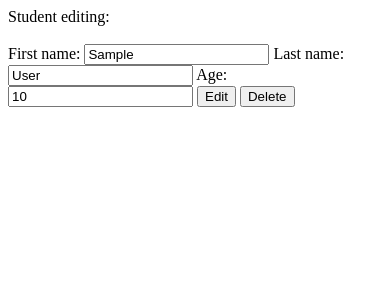
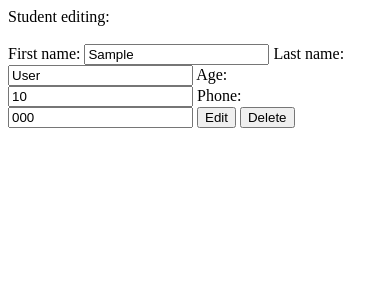
Before and after one commit to v-buyukli/python_pro_task7, a Django app: page /students/1/ in a window 390 px wide. Shown: the top 300 px of the page. Run offline with Django 4.2, Linux system fonts and the light colour scheme; tables that the repository leaves empty hold one stand-in row (values such as "Sample post").

Commit message:
add phone validation

```diff
--- a/templates/students.html
+++ b/templates/students.html
@@ -8,7 +8,7 @@
 List of students: <br><br>
 
 {% for student in students_list %}
-{{ student.first_name }} {{ student.last_name }}, age: {{ student.age }} <br>
+{{ student.first_name }} {{ student.last_name }}, age: {{ student.age }}, phone: {{ student.phone }} <br>
 {% endfor %}
 </body>
 </html>
--- a/university/forms.py
+++ b/university/forms.py
@@ -1,5 +1,7 @@
 from django import forms
 from django.core.exceptions import ValidationError
+
+import phonenumbers
 
 from university.models import Student, Teacher, Group
 
@@ -11,7 +13,7 @@ def check_digits(string):
 class StudentForm(forms.ModelForm):
     class Meta:
         model = Student
-        fields = ["first_name", "last_name", "age"]
+        fields = ["first_name", "last_name", "age", "phone"]
 
     def clean_first_name(self):
         first_name = self.cleaned_data["first_name"]
@@ -30,6 +32,16 @@ class StudentForm(forms.ModelForm):
         if age < 16:
             raise ValidationError("The minimum age for student is 16 years...")
         return age
+
+    def clean_phone(self):
+        phone_raw = self.cleaned_data["phone"]
+        try:
+            phone = phonenumbers.parse(phone_raw, "UA")
+        except phonenumbers.NumberParseException:
+            raise ValidationError("Phone is invalid...")
+        if not phonenumbers.is_valid_number(phone):
+            raise ValidationError("Phone is invalid...")
+        return phonenumbers.format_number(phone, phonenumbers.PhoneNumberFormat.INTERNATIONAL)
 
 
 class TeacherForm(forms.ModelForm):
```
